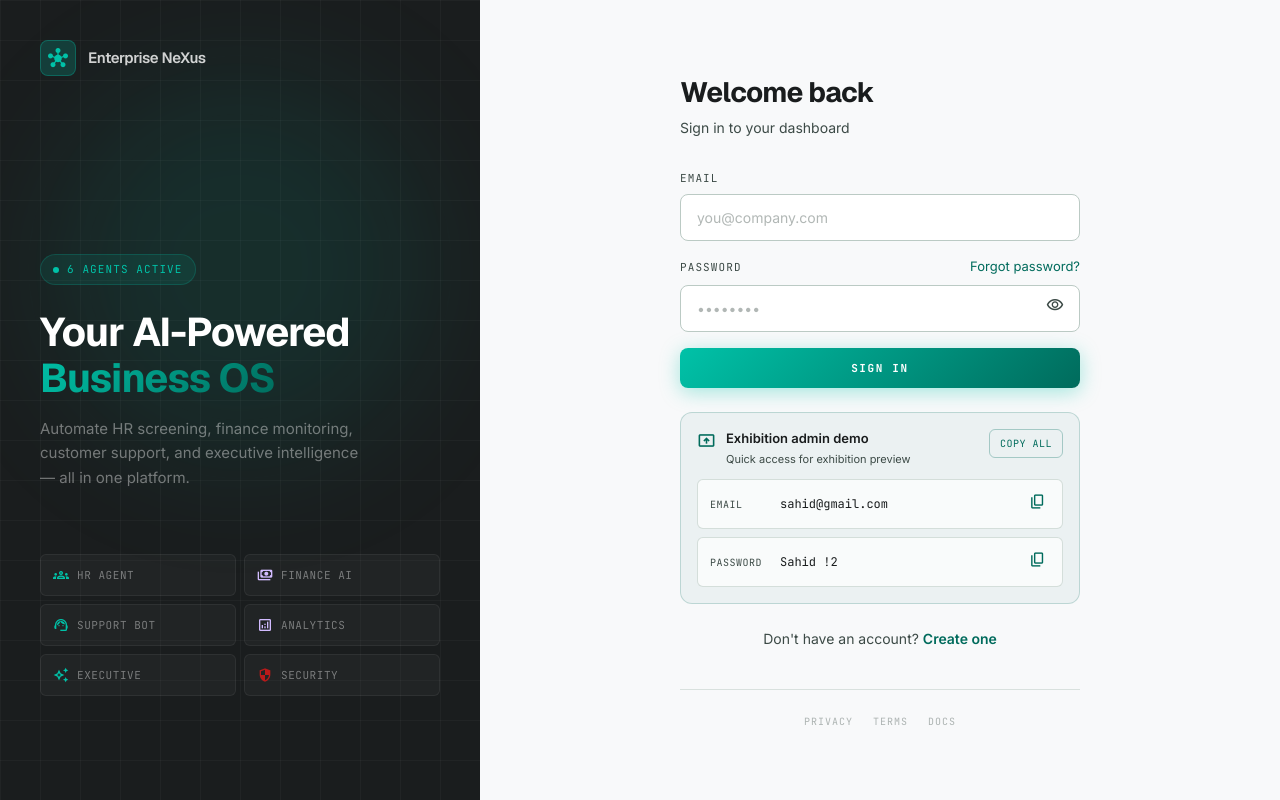
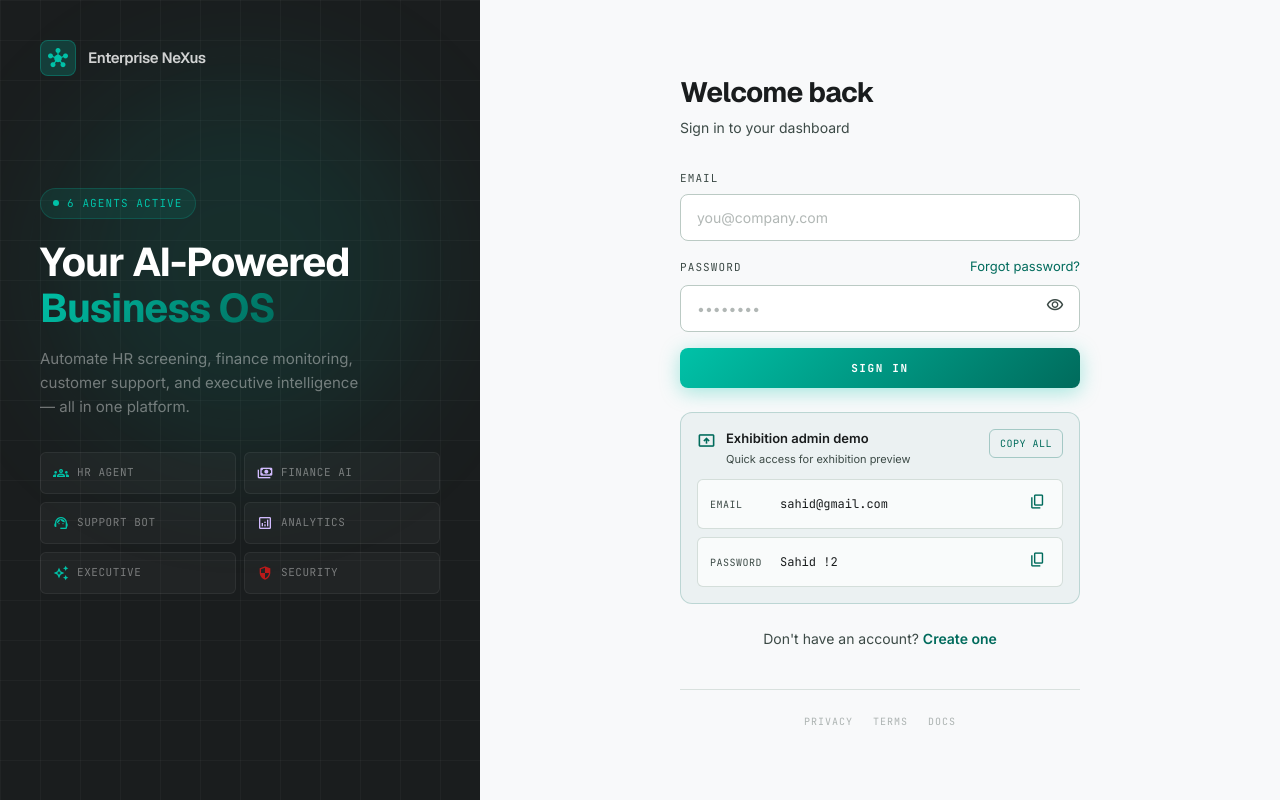
Before and after one commit to Nazmussakib247/CSE4204-8B-T04-Enterprise-Nexus-Multi-Agent-AI-Business-Automation-OS-with-Security-Intelligence, a Next.js app in the folder frontend/: page /login in a window 1280 px wide. Built offline with nearby package versions, Linux system fonts and the light colour scheme; no server answers.

Commit message:
style: compact login hero spacing

```diff
--- a/frontend/src/app/(auth)/login/page.tsx
+++ b/frontend/src/app/(auth)/login/page.tsx
@@ -53,7 +53,7 @@ export default function LoginPage() {
 
         <div className="relative z-10 flex flex-col h-full p-10">
           {/* Logo */}
-          <div className="flex items-center gap-3 mb-auto">
+          <div className="flex items-center gap-3 mb-20">
             <div className="w-9 h-9 rounded-xl bg-primary-container/20 border border-primary-container/30 flex items-center justify-center">
               <span className="material-symbols-outlined text-xl text-primary-container icon-filled">hub</span>
             </div>
@@ -61,8 +61,8 @@ export default function LoginPage() {
           </div>
 
           {/* Hero */}
-          <div className="py-16">
-            <div className="inline-flex -translate-y-5 items-center gap-2 bg-primary-container/10 border border-primary-container/20 rounded-full px-3 py-1.5 mb-1">
+          <div className="py-8">
+            <div className="inline-flex items-center gap-2 bg-primary-container/10 border border-primary-container/20 rounded-full px-3 py-1.5 mb-5">
               <span className="w-1.5 h-1.5 rounded-full bg-primary-container animate-pulse" />
               <span className="font-mono text-[11px] text-primary-container uppercase tracking-widest">6 Agents Active</span>
             </div>
@@ -76,7 +76,7 @@ export default function LoginPage() {
           </div>
 
           {/* Agent chips */}
-          <div className="grid grid-cols-2 gap-2 mb-16">
+          <div className="grid grid-cols-2 gap-2 mb-4">
             {[
               { icon: 'groups', label: 'HR Agent', color: 'text-primary-container' },
               { icon: 'payments', label: 'Finance AI', color: 'text-tertiary-fixed-dim' },
```
